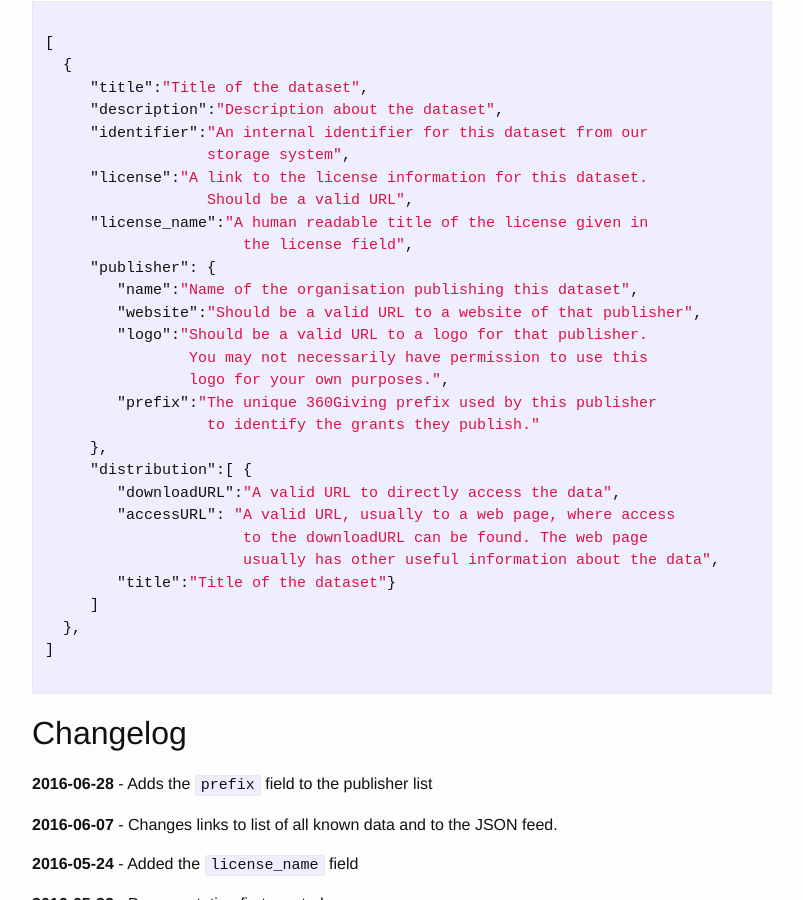
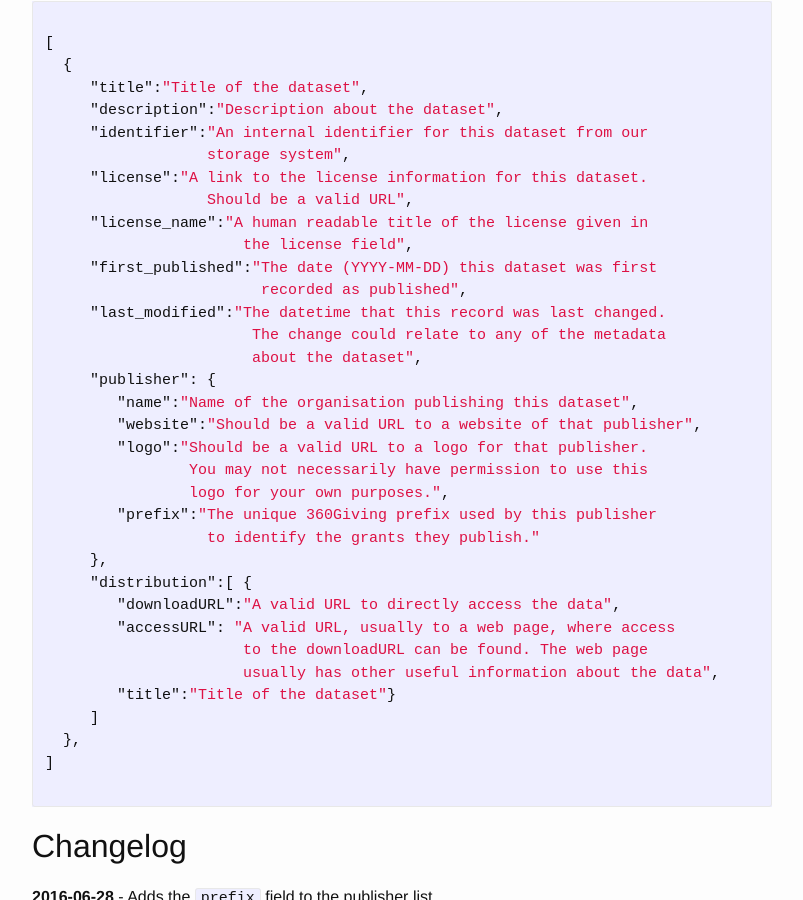
Before and after one commit to ThreeSixtyGiving/getdata, a Jekyll site: the page built from index.md, in a window 1280 px wide and 900 px high, scrolled down 550 px. Shown: the whole window, without its empty margins (238-1041 px from the left). Built offline with Jekyll 4.4.1, drawn with Linux system fonts in a browser that asks for light colours; comment, search, counter and statistics services are not loaded.

Commit message:
Updates the cdocumentation with new fields
Adds in the last_modified and the first_published fields with
descriptions

```diff
--- a/index.md
+++ b/index.md
@@ -25,6 +25,11 @@ The JSON is an array of objects in the following format:
                   Should be a valid URL",
      "license_name":"A human readable title of the license given in
                       the license field",
+     "first_published":"The date (YYYY-MM-DD) this dataset was first
+                        recorded as published",
+     "last_modified":"The datetime that this record was last changed.
+                       The change could relate to any of the metadata
+                       about the dataset",
      "publisher": {
         "name":"Name of the organisation publishing this dataset",
         "website":"Should be a valid URL to a website of that publisher",
```
